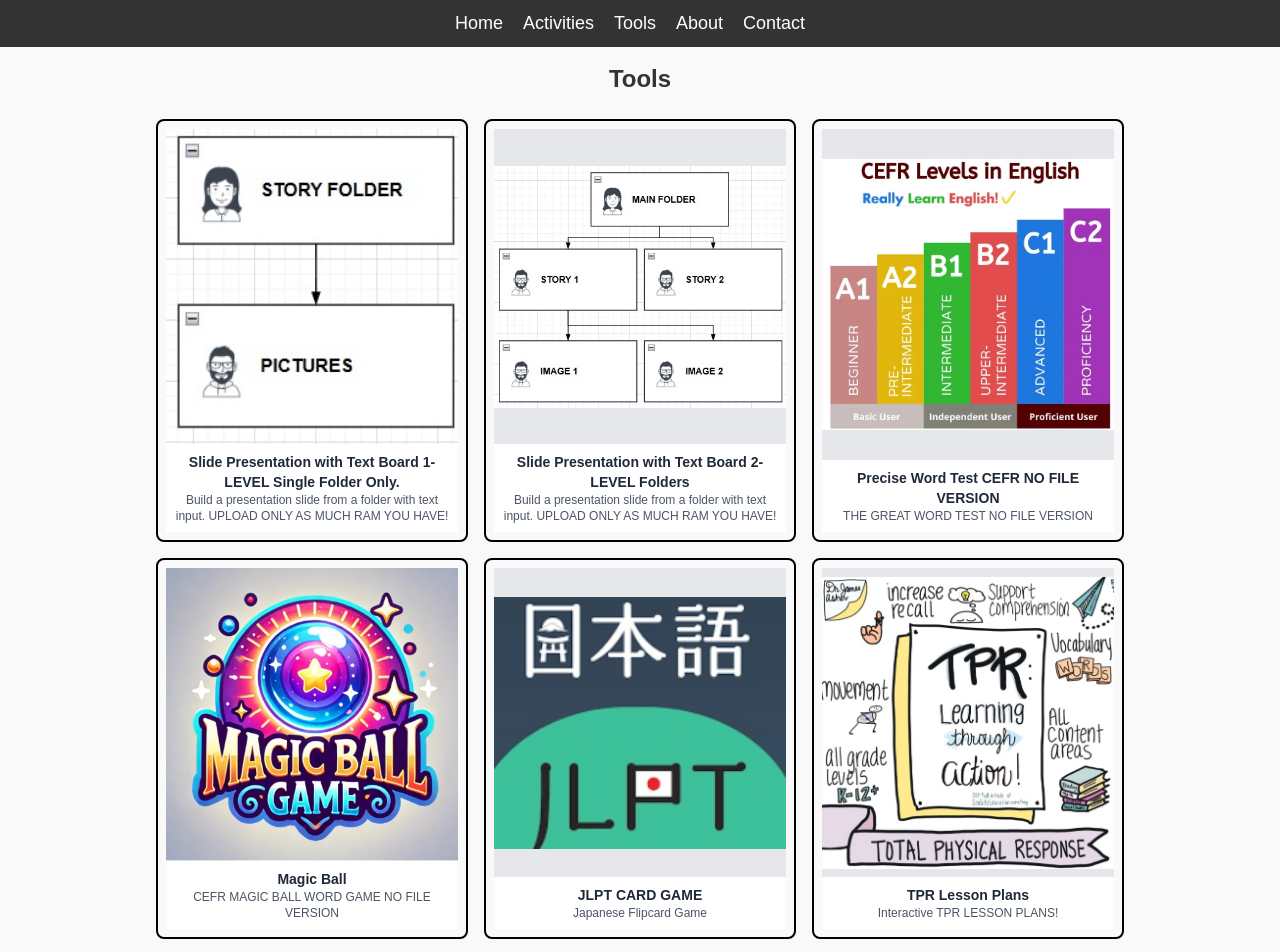
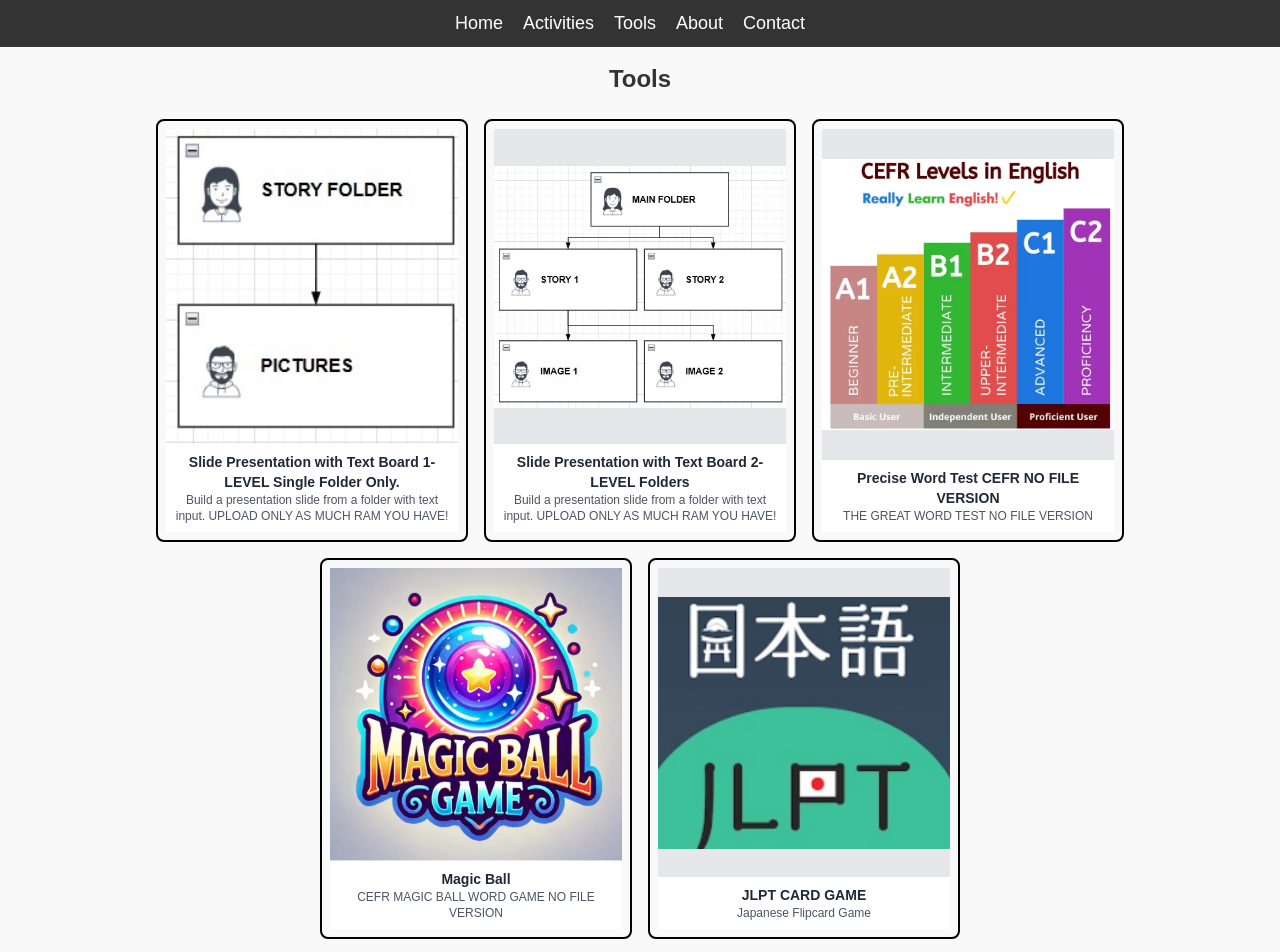
Before and after one commit to teachtudor/main, a Next.js app: page /Tools in a window 1280 px wide. Shown: the top 952 px of the page. Built offline with nearby package versions, Linux system fonts and the light colour scheme.

Commit message:
temp co of tpr

```diff
--- a/src/app/Tools/page.js
+++ b/src/app/Tools/page.js
@@ -69,12 +69,12 @@ const blogPosts = [
   //   image: "/GRE1.jpg", // Ensure this is the correct path
   //   description: "GRE FLIP CARD GAME FOR PRACTICE 6021 words",
   // },
-  {
-    id:11,
-    title: "TPR Lesson Plans",
-    image: "/tpr.jpg", // Ensure this is the correct path
-    description: "Interactive TPR LESSON PLANS!",
-  },
+  // {
+  //   id:11,
+  //   title: "TPR Lesson Plans",
+  //   image: "/tpr.jpg", // Ensure this is the correct path
+  //   description: "Interactive TPR LESSON PLANS!",
+  // },
 ];
 
 export function BlogDetails() {
```
